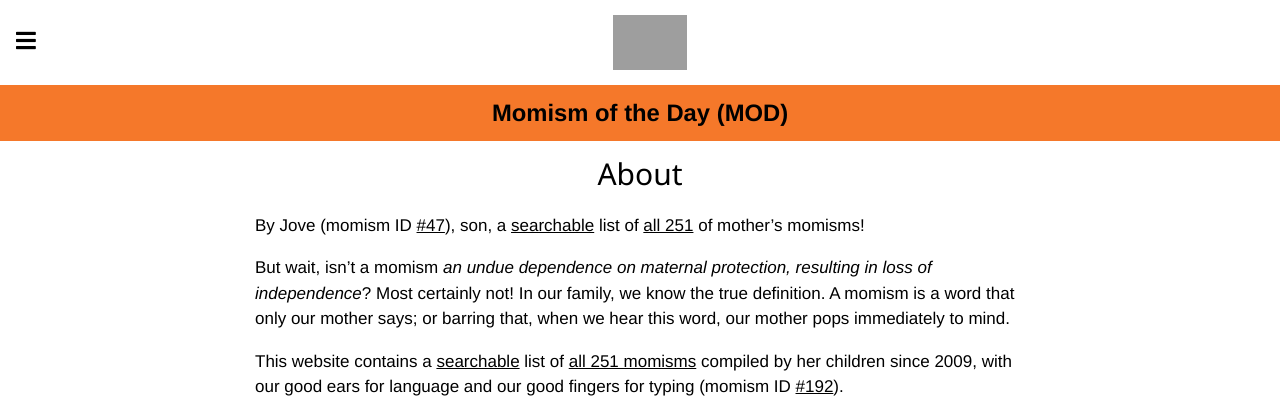
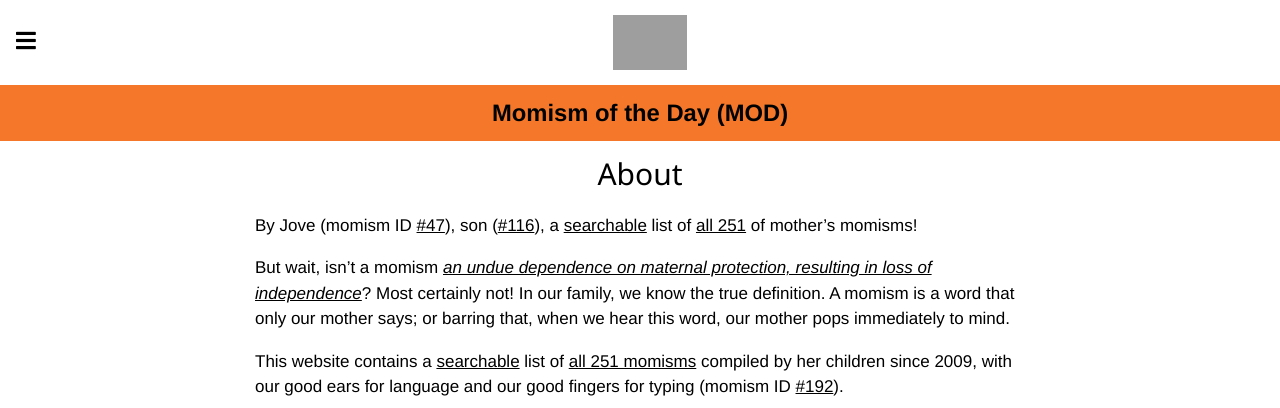
Before and after one commit to summerhays/new_momisms, a Jekyll site: the page built from about.md, in a window 1280 px wide. Shown: the top 408 px of the page. Built offline with Jekyll 4.4.1, drawn with Linux system fonts in a browser that asks for light colours; grey boxes are pictures that could not be loaded.

Commit message:
a few more links

```diff
--- a/about.md
+++ b/about.md
@@ -4,9 +4,9 @@ title: About
 permalink: /about.html
 id: about
 ---
-By Jove (momism ID [#47](/list.html#momism_id47)), son, a [searchable](search.html) list of [all {{ site.data.momisms.size }}](list.html) of mother's momisms!
+By Jove (momism ID [#47](/list.html#momism_id47)), son ([#116](/list.html#momism_id116)), a [searchable](search.html) list of [all {{ site.data.momisms.size }}](list.html) of mother's momisms!
 
-But wait, isn't a momism _an undue dependence on maternal protection, resulting in loss of independence_? Most certainly not! In our family, we know the true definition. A momism is a word that only our mother says; or barring that, when we hear this word, our mother pops immediately to mind.
+But wait, isn't a momism [_an undue dependence on maternal protection, resulting in loss of independence_](https://www.dictionary.com/browse/momism)? Most certainly not! In our family, we know the true definition. A momism is a word that only our mother says; or barring that, when we hear this word, our mother pops immediately to mind.
 
 This website contains a [searchable](/search.html) list of [all {{ site.data.momisms.size }} momisms](/list.html) compiled by her children since 2009, with our good ears for language and our good fingers for typing (momism ID [#192](/list.html#momism_id192)).
 
```
